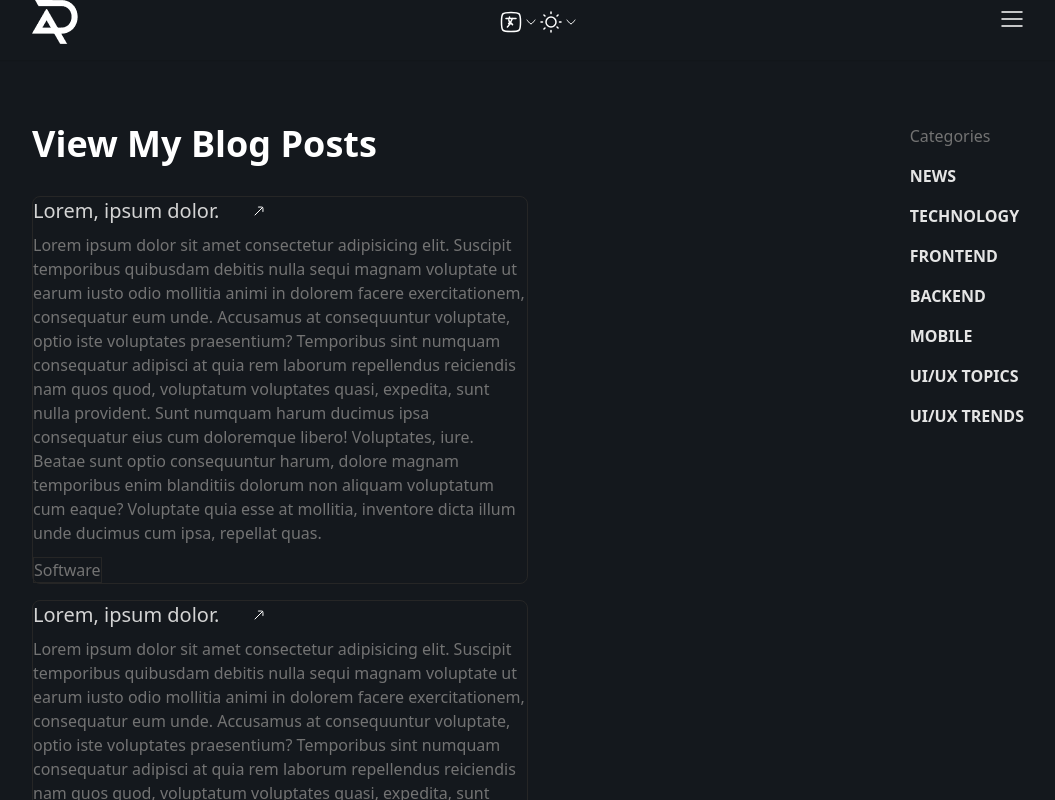
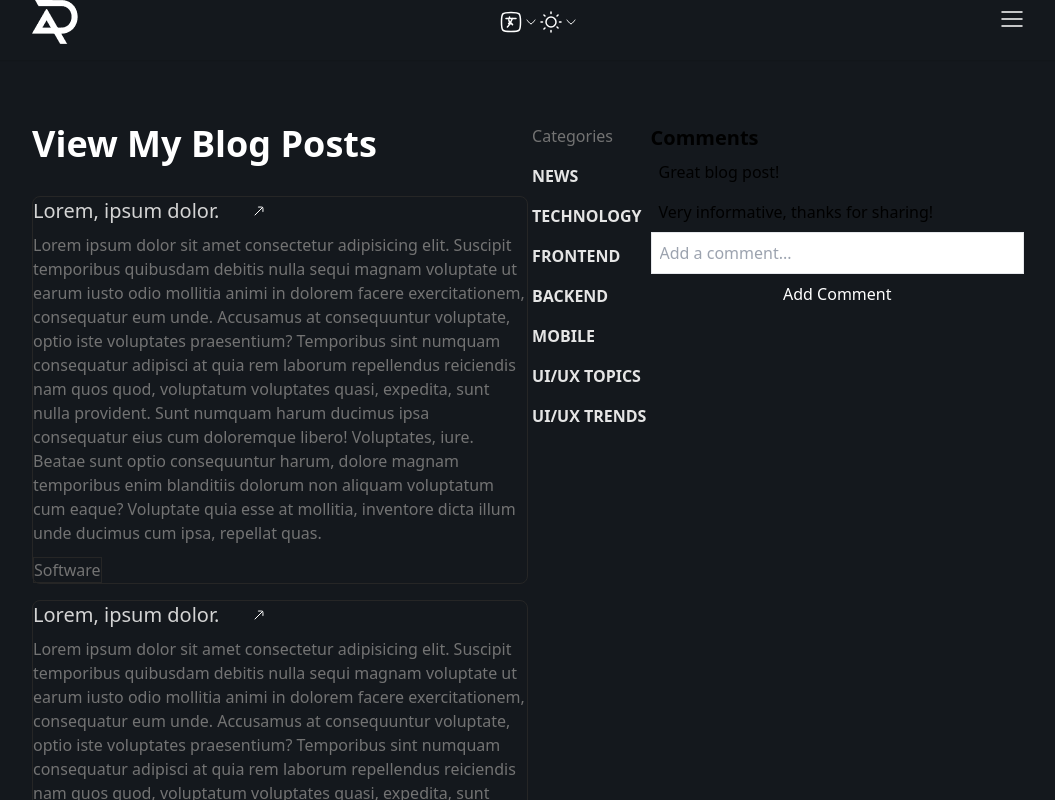
Before and after one commit to poyrazavsever/fullstack_blog, a Next.js app: page /blog in a window 1280 px wide. Shown: the top 800 px of the page, without its empty margins (112-1167 px from the left). Built offline with nearby package versions, Linux system fonts and the light colour scheme.

Commit message:
feat: created commentsModal

```diff
--- /dev/null
+++ b/Components/CommentsModal.jsx
@@ -0,0 +1,47 @@
+import React, { useState } from 'react';
+
+const CommentsModal = () => {
+  const [comments, setComments] = useState([
+    { id: 1, text: 'Great blog post!' },
+    { id: 2, text: 'Very informative, thanks for sharing!' }
+  ]);
+
+  const [newComment, setNewComment] = useState('');
+
+  const handleAddComment = () => {
+    if (newComment.trim()) {
+      setComments([...comments, { id: comments.length + 1, text: newComment }]);
+      setNewComment('');
+    }
+  };
+
+  return (
+    <div className="absolute right-0 top-0 h-full w-64 bg-white shadow-lg p-4 overflow-y-auto">
+      <h2 className="text-xl font-semibold mb-4">Comments</h2>
+      <div className="space-y-4">
+        {comments.map((comment) => (
+          <div key={comment.id} className="p-2 bg-gray-100 rounded">
+            {comment.text}
+          </div>
+        ))}
+      </div>
+      <div className="mt-4">
+        <input
+          type="text"
+          value={newComment}
+          onChange={(e) => setNewComment(e.target.value)}
+          placeholder="Add a comment..."
+          className="w-full p-2 border border-gray-300 rounded mb-2"
+        />
+        <button
+          onClick={handleAddComment}
+          className="w-full bg-blue-500 text-white p-2 rounded hover:bg-blue-600"
+        >
+          Add Comment
+        </button>
+      </div>
+    </div>
+  );
+};
+
+export default CommentsModal;
--- a/pages/blog/index.js
+++ b/pages/blog/index.js
@@ -1,4 +1,5 @@
 import SmallCard from "@/Components/Cards/SmallCard";
+import CommentsModal from "@/Components/CommentsModal";
 import React from "react";
 
 const Blog = () => {
@@ -30,6 +31,8 @@ const Blog = () => {
           <button className={categoryBtn}>UI/UX Trends</button>
         </div>
       </div>
+
+      <CommentsModal />
     </div>
   );
 };
```
